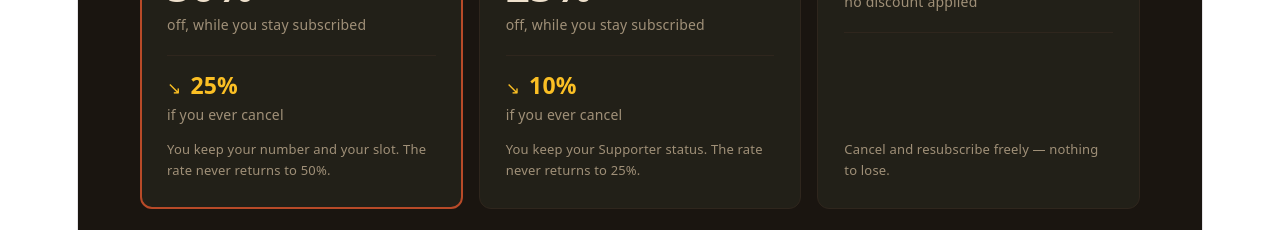
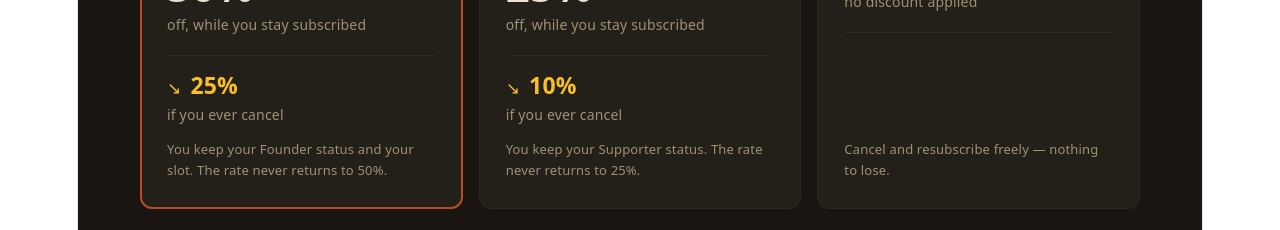
Before and after one commit to DaevonAI/daevon-site, a React (Vite) app in the folder daevon-react/: page / in a window 1280 px wide. Shown: the part 2400-2630 px from the top of the page. Built offline with nearby package versions, Linux system fonts and the light colour scheme.

Commit message:
wording fix on founder pricing tier

```diff
--- a/daevon-react/src/components/Pricing.jsx
+++ b/daevon-react/src/components/Pricing.jsx
@@ -159,7 +159,7 @@ export default function Pricing() {
                     label="off, while you stay subscribed"
                     drop="25%"
                     dropLabel="if you ever cancel"
-                    note="You keep your number and your slot. The rate never returns to 50%."
+                    note="You keep your Founder status and your slot. The rate never returns to 50%."
                 />
                 <Tier
                     name="Supporter"
```
